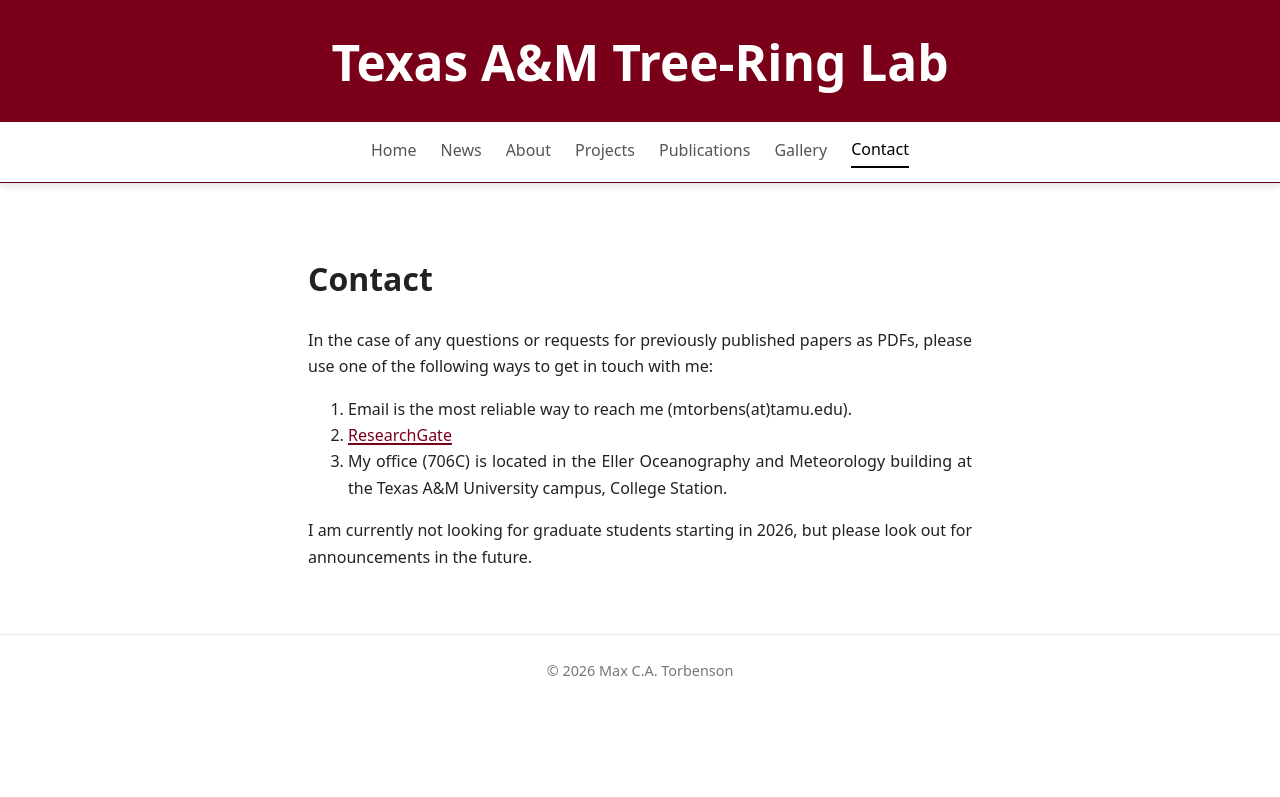
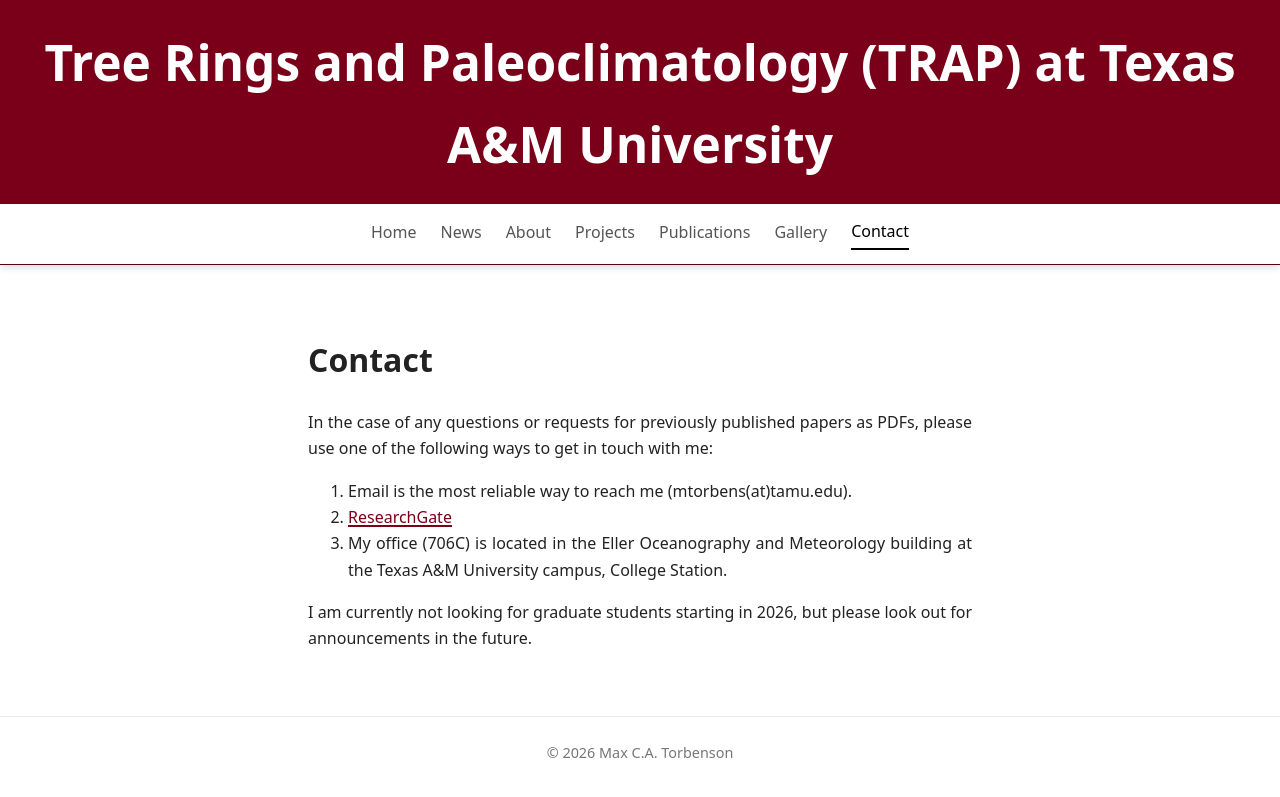
Before and after one commit to mcatorbenson/mcatorbenson.github.io, a Jekyll site: the page built from contact/index.md, in a window 1280 px wide. Shown: the top 797 px of the page. Built offline with Jekyll 4.4.1, drawn with Linux system fonts in a browser that asks for light colours.

Commit message:
Update header.html

```diff
--- a/_includes/header.html
+++ b/_includes/header.html
@@ -1,6 +1,6 @@
 <div class="site-header">
   <header>
-    <h1>Texas A&M Tree-Ring Lab</h1>
+    <h1>Tree Rings and Paleoclimatology (TRAP) at Texas A&M University</h1>
   </header>
 
   <nav>
```
